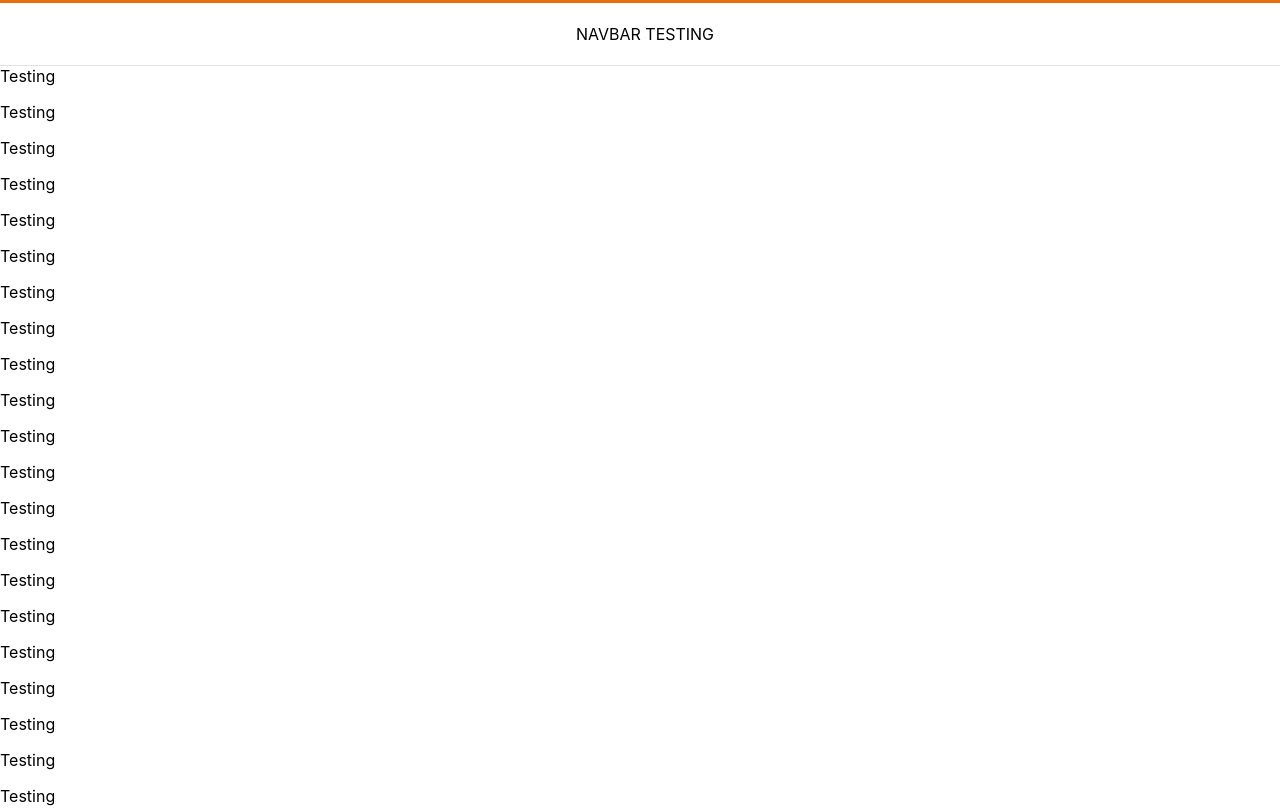
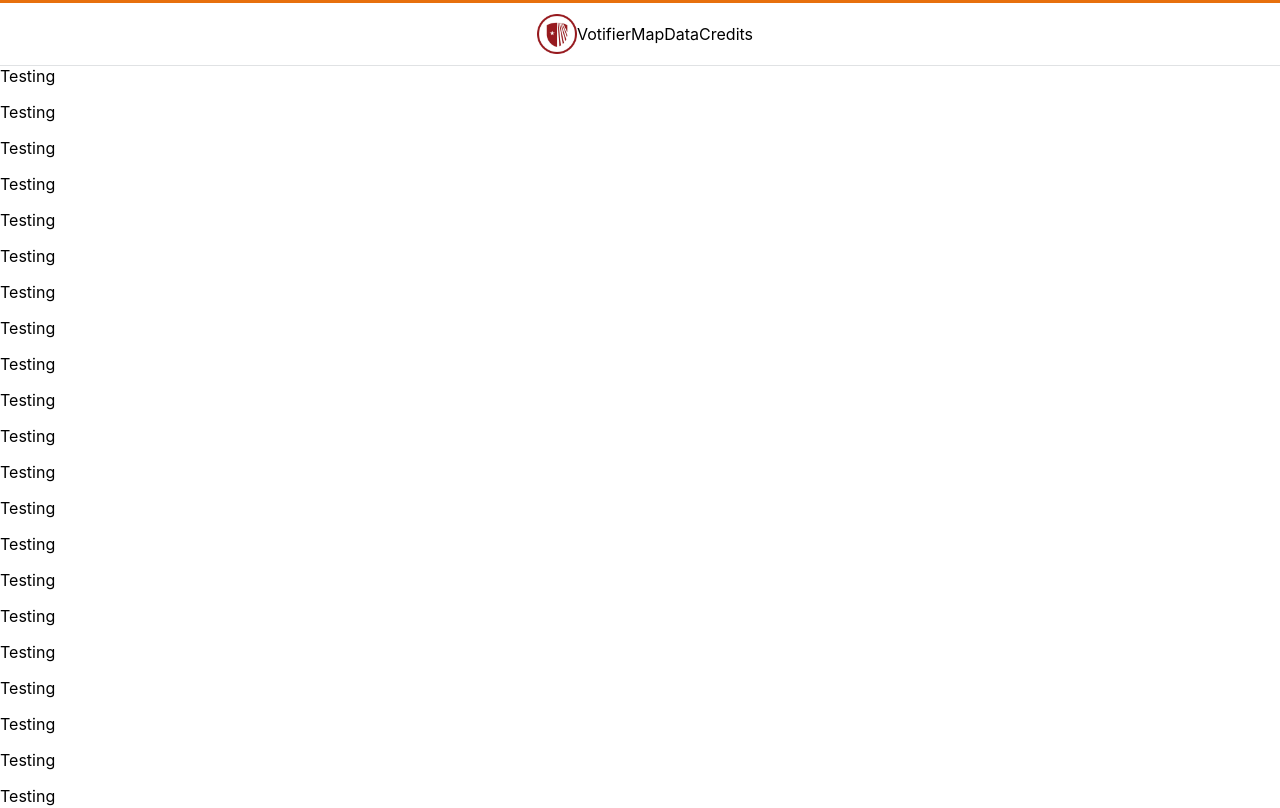
Before and after one commit to SBU-CSE-416/votifier, a React (Create React App) app in the folder client/: page / in a window 1280 px wide. Shown: the top 808 px of the page. Built offline with nearby package versions, Linux system fonts and the light colour scheme.

Commit message:
added to nav bar

```diff
--- a/client/src/components/NavBar.js
+++ b/client/src/components/NavBar.js
@@ -4,7 +4,11 @@ export default function NavBar() {
     return (
         <div className='nav-container'>
             <header className='navbar'>
-                <p>NAVBAR TESTING</p>
+                <img id="sbu-logo-img" src="/sbu_round_logo.png" alt="sbu logo"></img>
+                <p>Votifier</p>
+                <p>Map</p>
+                <p>Data</p>
+                <p>Credits</p>
             </header>
         </div>
     );
--- /dev/null
+++ b/client/src/components/mapPg.js
@@ -0,0 +1,5 @@
+export default function MapPg() {
+    return(
+        <div></div>
+    );
+}
--- a/client/src/components/votifier.js
+++ b/client/src/components/votifier.js
@@ -1,6 +1,6 @@
 import { useState } from "react";
-import NavBar from "./navBar.js";
-import HomePg from "./homePg.js";
+import NavBar from "./navBar";
+import HomePg from "./homePg";
 
 export default function Votifier() {
     const [pg, setPg] = useState('home');
--- a/client/src/stylesheets/navBar.css
+++ b/client/src/stylesheets/navBar.css
@@ -17,3 +17,9 @@
     border-bottom: 1px solid #e0e2e4;
     padding: 5px;
 }
+
+#sbu-logo-img{
+    cursor: pointer;
+    height: 40px;
+    width: auto;
+}
```
